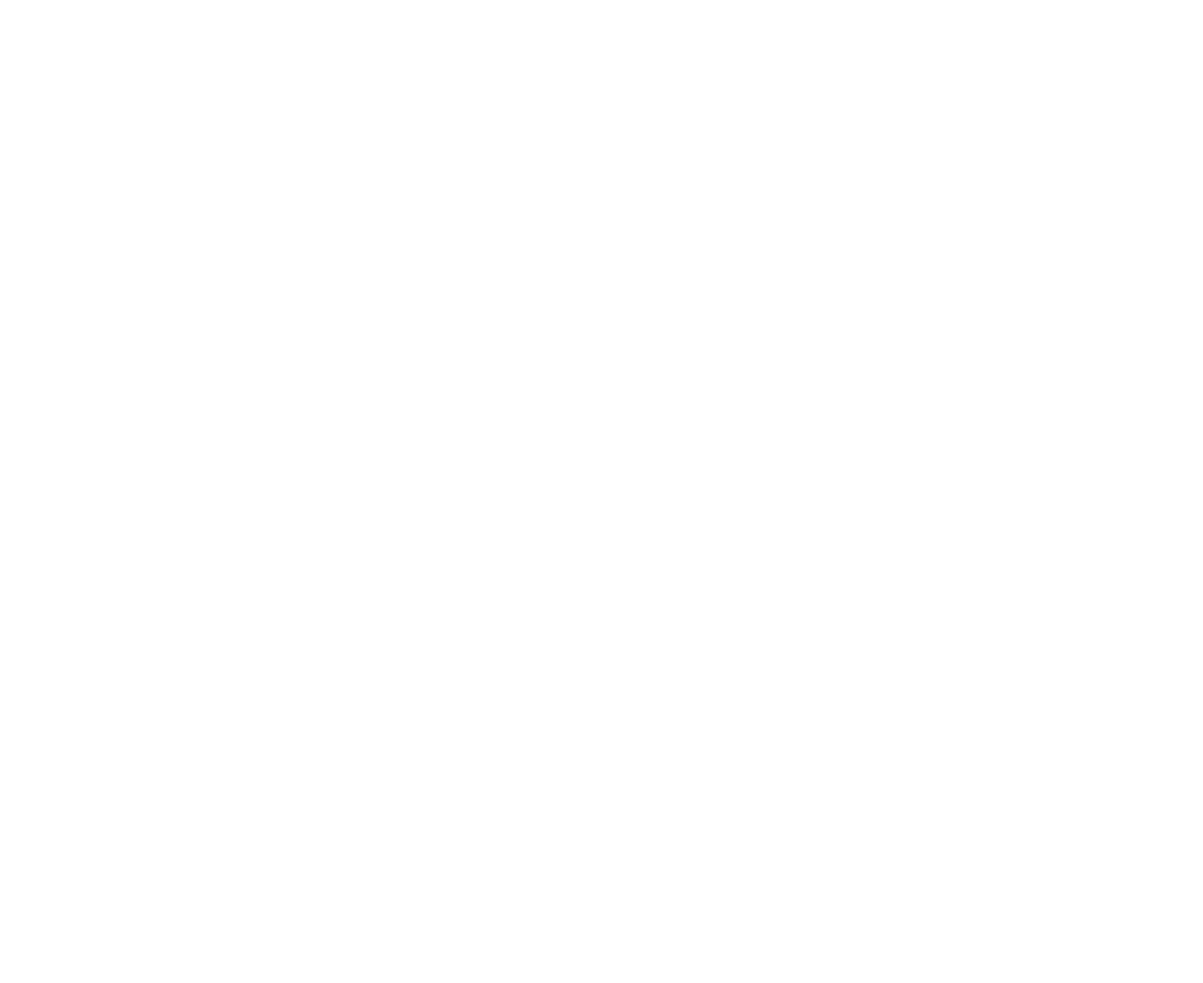
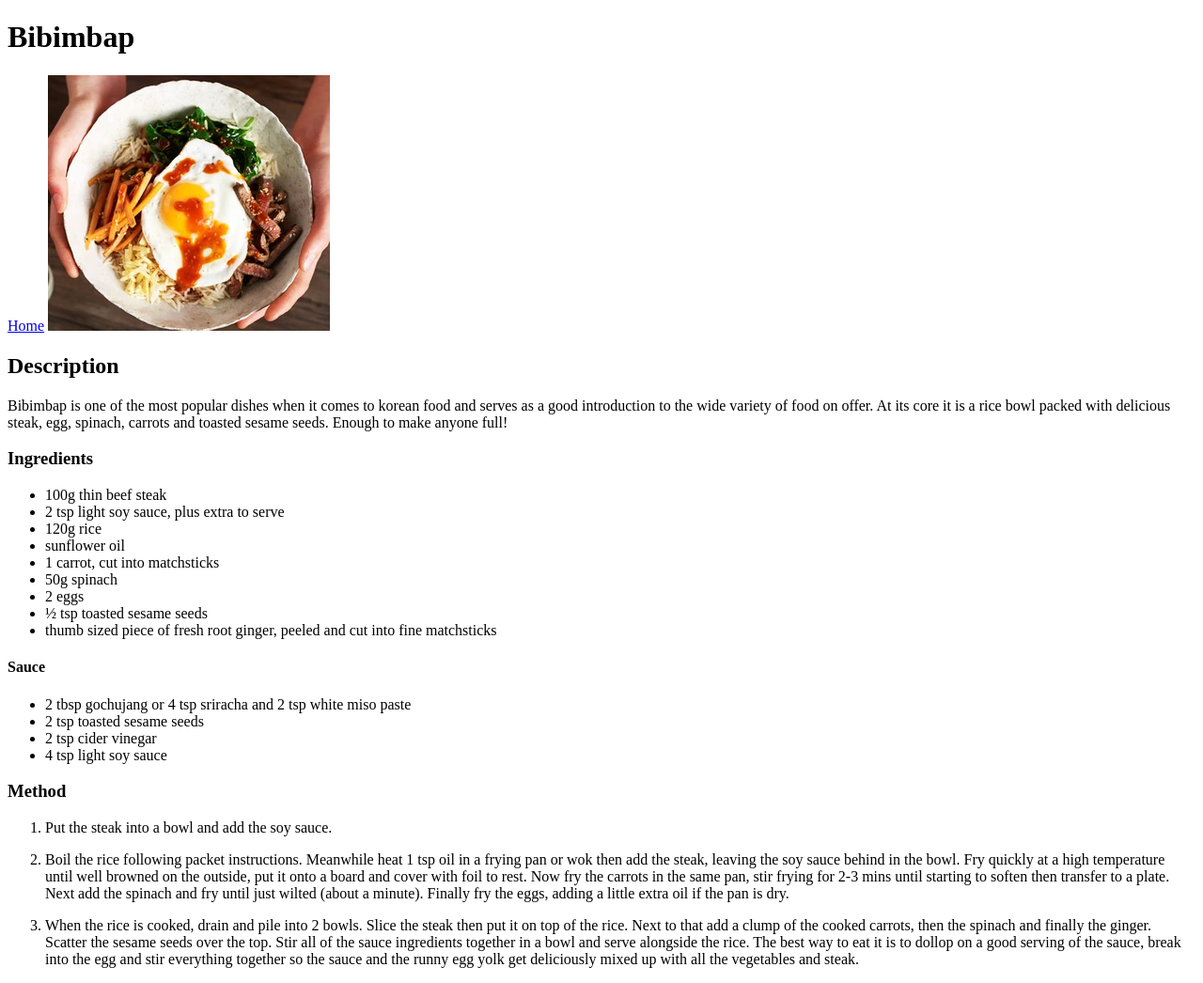
Before and after one commit to Spaceflyy/odin-recipes, a plain HTML site: page recipes/bibimbap.html in a window 1280 px wide. Shown: the whole page at 94% size. Before the commit the page ends 800 px from the top, so only its background shows below. Drawn offline with Linux system fonts and the light colour scheme.

Commit message:
Add the bibimbap recipe

```diff
--- a/recipes/bibimbap.html
+++ b/recipes/bibimbap.html
@@ -5,6 +5,51 @@
         <meta charset="UTF-8">
     </head>
     <body>
+        <h1>Bibimbap</h1>
+        <a href="../index.html">Home</a>
 
+        <img src="../img/bibimbap.jpg" alt="A bowl of bibimbap">
+
+        <h2>Description</h2>
+
+        <p> Bibimbap is one of the most popular dishes when it comes to korean food and serves as a good introduction to the wide variety of food on offer.
+        At its core it is a rice bowl packed with delicious steak, egg, spinach, carrots and toasted sesame seeds. Enough to make anyone full!</p>
+
+        <h3>Ingredients</h3>
+        <ul>
+            <li>100g thin beef steak</li>
+            <li>2 tsp light soy sauce, plus extra to serve</li>
+            <li>120g rice</li>
+            <li>sunflower oil</li>
+            <li>1 carrot, cut into matchsticks</li>
+            <li>50g spinach</li>
+            <li>2 eggs</li>
+            <li>½ tsp toasted sesame seeds</li>
+            <li>thumb sized piece of fresh root ginger, peeled and cut into fine matchsticks</li>
+        </ul>
+
+        <h4>Sauce</h4>
+        <ul>
+            <li>2 tbsp gochujang or 4 tsp sriracha and 2 tsp white miso paste</li>
+            <li>2 tsp toasted sesame seeds</li>
+            <li>2 tsp cider vinegar</li>
+            <li>4 tsp light soy sauce</li>
+        </ul>
+
+        <h3>Method</h3>
+        <ol>
+            <li><p>Put the steak into a bowl and add the soy sauce.</li></p>
+            <li><p>Boil the rice following packet instructions.
+                Meanwhile heat 1 tsp oil in a frying pan or wok then add the steak, leaving the soy sauce behind in the bowl.
+                Fry quickly at a high temperature until well browned on the outside, put it onto a board and cover with foil to rest.
+                Now fry the carrots in the same pan, stir frying for 2-3 mins until starting to soften then transfer to a plate.
+                Next add the spinach and fry until just wilted (about a minute). Finally fry the eggs, adding a little extra oil if the pan is dry.</p></li>
+
+            <li><p>When the rice is cooked, drain and pile into 2 bowls.
+                Slice the steak then put it on top of the rice.
+                Next to that add a clump of the cooked carrots, then the spinach and finally the ginger.
+                Scatter the sesame seeds over the top. Stir all of the sauce ingredients together in a bowl and serve alongside the rice.
+                The best way to eat it is to dollop on a good serving of the sauce, break into the egg and stir everything together so the sauce and the runny egg yolk get deliciously mixed up with all the vegetables and steak.</p></li>
+        </ol>
     </body>
 </html>
```
Also changed, not shown: index.html (+1 -1 lines), recipes/korean-fried-chicken.html (+6 -0 lines), img/bibimbap.jpg (added).
